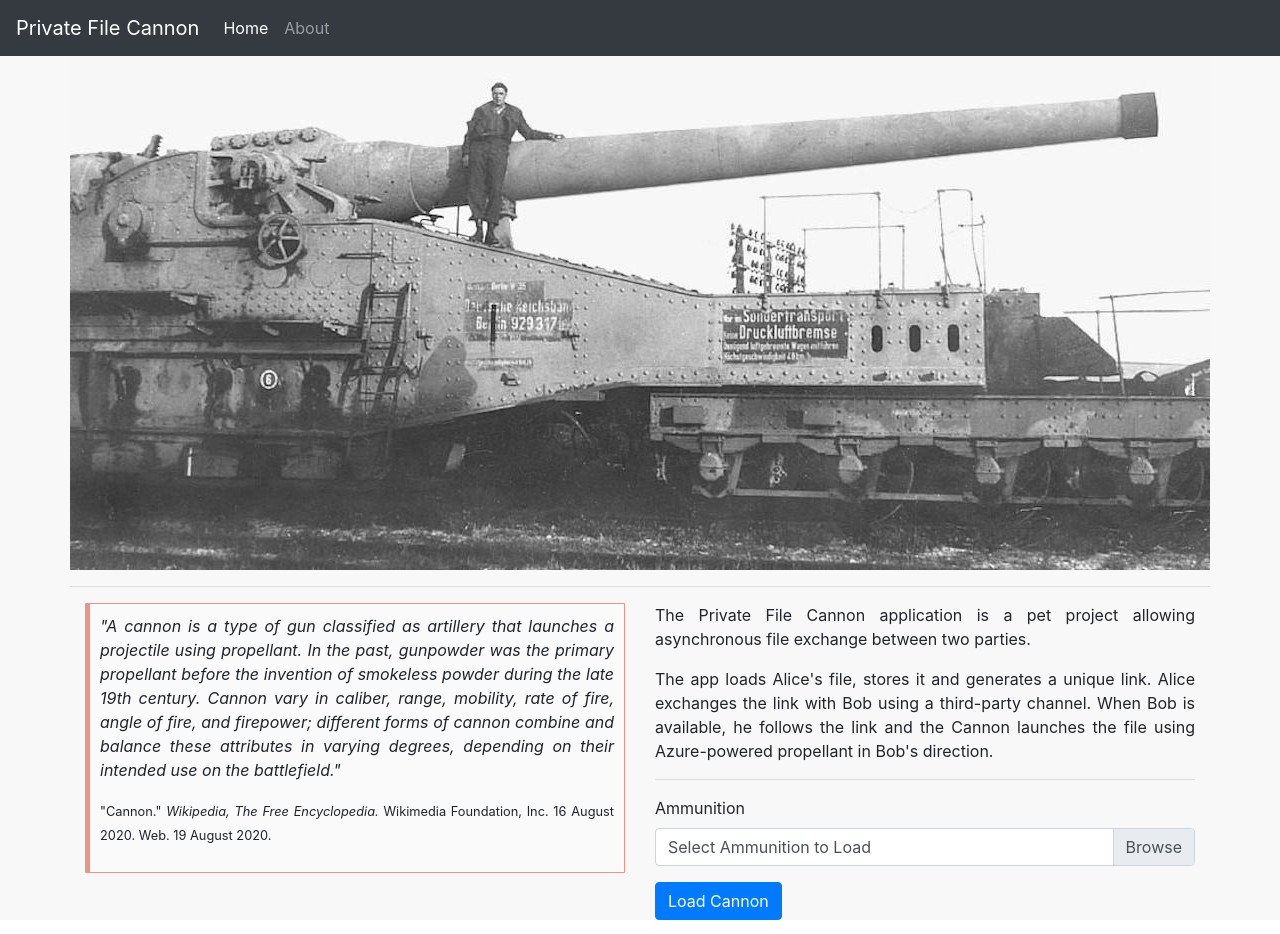
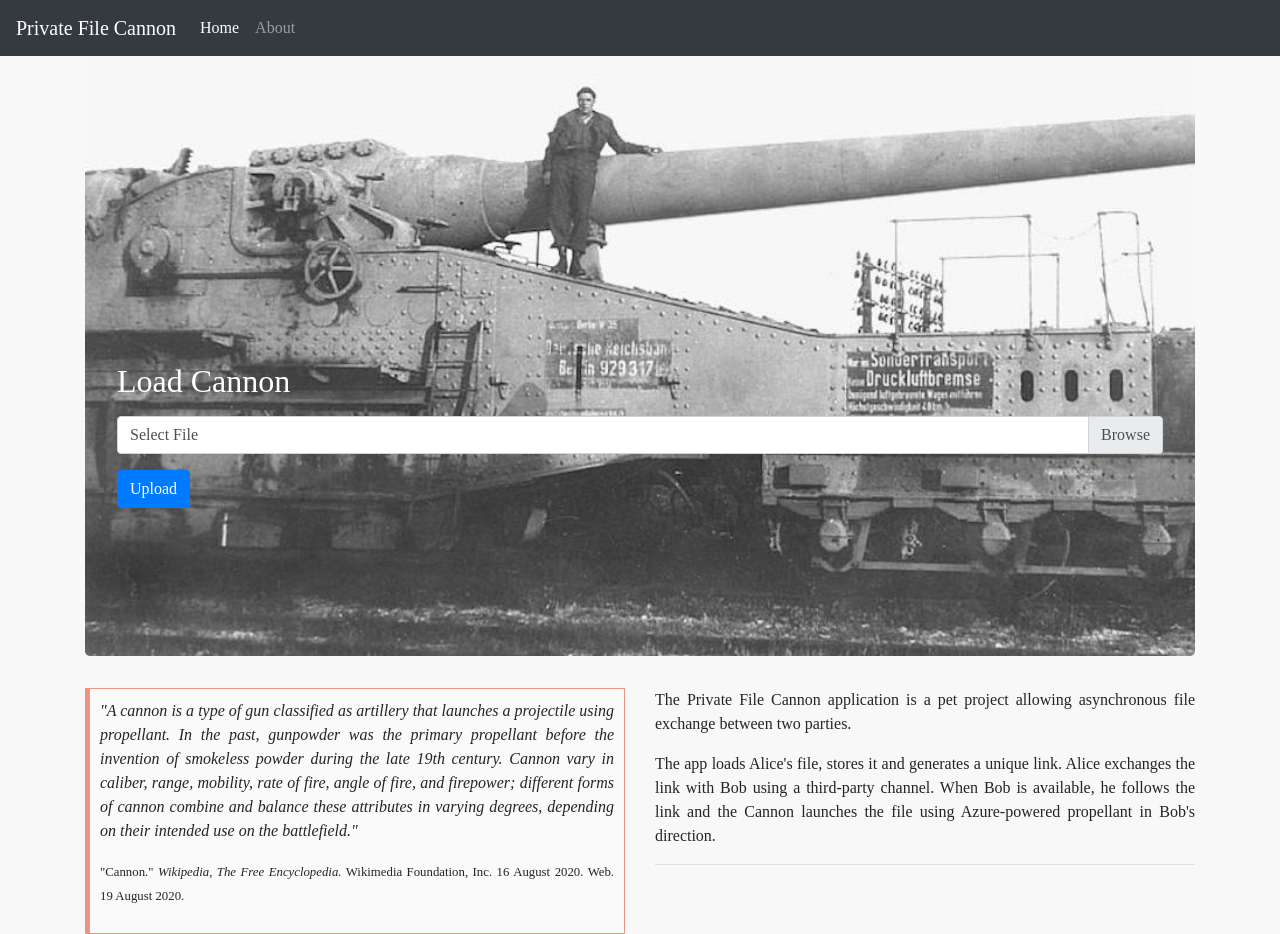
Before and after one commit to hubacekjirka/privateFileCannon, a Flask app: page / in a window 1280 px wide. Run offline with Flask 2, Linux system fonts and the light colour scheme; parts of the project's set-up code (start-up, migrations or seed data) failed here and were passed over; some libraries are stand-ins or nearby versions.

Commit message:
Refactor upload form (#12)
Change upload form to use java script for file uploads
Reposition upload form
Add header tags placeholder into the base template
Limit max request size using environmental settings

```diff
--- a/app/static/css/style.css
+++ b/app/static/css/style.css
@@ -3,6 +3,7 @@
 body {
     background-color: #F9F8F8;
     text-align: justify;
+    font-family: Futura;
 }
 
 blockquote {
--- a/app/templates/base.html
+++ b/app/templates/base.html
@@ -20,6 +20,7 @@
     <script src="{{ url_for('static', filename='js/app.js') }}"></script>
 
     <title>{% block title %}{% endblock %}</title>
+    {% block head %}{% endblock %}
   </head>
   <body>
     {% set navigation_bar = [
--- a/app/templates/upload.html
+++ b/app/templates/upload.html
@@ -1,6 +1,19 @@
 {% extends "base.html" %}
 {% block title %}Private File Cannon{% endblock %}
 {% set active_page = "home" %}
+
+{% block head %}
+<style type="text/css">
+    .jumbotron{
+        background-image: url("{{ url_for('static', filename='img/bertha.jpg') }}");
+        background-size: cover;
+        color: white;
+        padding-top: 290px;
+        height: 600px;
+    }
+</style>
+{% endblock head %}
+
 {% block main %}
 
 {% with messages = get_flashed_messages(with_categories=true) %}
@@ -23,16 +36,40 @@
     {% endif %}
 {% endwith %}
 
+
+
 <div class="container">
-    <div class="row">
+    <div class="jumbotron">
+        <div class="mb-3 mt-3">
 
-        <div class="column">
-            <img style="max-width: 100%;" src="{{ url_for('static', filename='img/bertha.jpg') }}"
-                title="Big Bertha, source: https://www.pinterest.co.uk/pin/392235448765895540/">
-            <hr>
+            <h2 class="mb-3" style="font-weight: 300">Load Cannon</h2>
+
+            <div class="form-group mb-3">
+                <div class="custom-file">
+                    <input type="file" class="custom-file-input" id="file_input" oninput="input_filename();">
+                    <label for="file_input" id="file_input_label" class="custom-file-label">Select File</label>
+                </div>
+            </div>
+
+            <button onclick="upload('{{ request.url }}')" id="upload_btn" class="btn btn-primary">Upload</button>
+
+            <button class="btn btn-primary d-none" id="loading_btn" type="button" disabled>
+                <span class="spinner-border spinner-border-sm" role="status" aria-hidden="true"></span>
+                Uploading...
+            </button>
+
+            <button class="btn btn-secondary d-none" id="cancel_btn" type="button">Cancel Upload</button>
         </div>
 
-    </div>
+        <div id="progress_wrapper" class="d-none">
+            <label id="progress_status">50% uploaded</label>
+            <div class="progress mb-3">
+                <div id="progress" class="progress-bar" role="progressbar" aria-valuenow="25" area-valuemin="0" area-valuemax="100"></div>
+            </div>
+        </div>
+
+        <div id="alert_wrapper"></div>
+      </div>
 
     <div class="row">
         <div class="col">
@@ -68,22 +105,120 @@
             </p>
             <hr>
 
-            <form action="/" method="POST" enctype="multipart/form-data">
 
-                <div class="form-group">
-                    <label>Ammunition</label>
-                    <div class="custom-file">
-                        <input oninput="filesize(this)" type="file" class="custom-file-input" name="file" id="file">
-                        <label class="custom-file-label" for="file">Select Ammunition to Load</label>
-                    </div>
-                </div>
-                <button type="submit" class="btn btn-primary">Load Cannon</button>
 
-            </form>
+
         </div>
     </div>
+</div>
 
-</div>
+<script>
+    var progress = document.getElementById("progress");
+    var progress_wrapper = document.getElementById("progress_wrapper");
+    var progress_status = document.getElementById("progress_status");
+
+    var upload_btn = document.getElementById("upload_btn");
+    var loading_btn = document.getElementById("loading_btn");
+    var cancel_btn = document.getElementById("cancel_btn");
+
+    var alert_wrapper = document.getElementById("alert_wrapper");
+
+    var input = document.getElementById("file_input");
+    var file_input_label = document.getElementById("file_input_label");
+
+    function show_alert(message, alert) {
+        alert_wrapper.innerHTML = `
+        <div class="alert alert-${alert} alert-dismissible fade show" role="alert">
+        <span>${message}<span>
+        <button type="button" class="close" data-dismiss="alert" aria-label="Close">
+            <span aria-hidden="true">&times;</span>
+        </button>
+        </div>
+        `;
+    };
+
+    function input_filename() {
+        file_input_label.innerText = input.files[0].name;
+    }
+
+    function upload(url) {
+        if (!input.value) {
+            show_alert("No file selected", "warning");
+            return;
+        }
+
+        var data = new FormData();
+        var request = new XMLHttpRequest();
+
+        request.responseType = "json";
+        alert_wrapper.innerHTML = "";
+        input.disabled = true;
+        upload_btn.classList.add("d-none");
+        loading_btn.classList.remove("d-none");
+        cancel_btn.classList.remove("d-none");
+        progress_wrapper.classList.remove("d-none");
+
+        var file = input.files[0];
+        var filename = file.name;
+        var filesize = file.size;
+        document.cookie = `filesize=${filesize}`;
+        data.append("file", file);
+
+        request.upload.addEventListener("progress", function(e) {
+            var loaded = e.loaded;
+            var total = e.total;
+
+            var percentage_complete = (loaded / total) * 100;
+            progress.setAttribute("style", `width: ${Math.floor(percentage_complete)}%`);
+            progress_status.innerText = `${Math.floor(percentage_complete)}% uploaded`;
+        })
+
+        request.upload.addEventListener("abort", function(e) {
+            reset();
+            show_alert("Upload cancelled", "primary");
+        })
+
+
+        request.addEventListener("load", function(e) {
+            if (request.status == 200) {
+                show_alert(`Download link: ${request.response.get_link} <br> Remove link: ${request.response.remove_link}`, "success");
+            }
+            else if (request.status == 413) {
+                show_alert(`${request.response.message}`, "danger");
+            }
+            else {
+                show_alert(`Error uploading file`, "danger")
+            }
+            reset();
+        })
+
+        request.addEventListener("error", function(e) {
+            reset();
+            show_alert("Error uploading file", "danger");
+        })
+
+        request.open("post", url);
+        request.send(data);
+
+        cancel_btn.addEventListener("click", function() {
+            request.abort();
+        })
+
+
+    }
+
+    function reset() {
+        input.value = null;
+        input.disabled = false;
+        cancel_btn.classList.add("d-none");
+        loading_btn.classList.add("d-none");
+        upload_btn.classList.remove("d-none");
+        progress_wrapper.classList.add("d-none");
+        progress.setAttribute("style", "width: 0%");
+        file_input_label.innerText = "Select File";
+    }
+
+</script>
 
 {% endblock %} {% block script %}
 <script>
--- a/app/views.py
+++ b/app/views.py
@@ -1,13 +1,16 @@
 from app import app
-from flask import render_template, request, redirect, send_from_directory, abort, flash
+from flask import render_template, request, redirect, send_from_directory, abort, flash, jsonify, make_response
 from werkzeug.utils import secure_filename
 import os
 
-def allowed_image_filesize(file_size):
-    if int(file_size) <= app.config["MAX_FILE_SIZE"]:
-        return True
-
-    return False
+# Catch 413 error raised when the uploaded file exceeds limit defined in the
+# environment variable
+@app.errorhandler(413)
+def file_size_exceeded(e):
+    res = make_response(jsonify({
+                "message": f"The file has exceeded maximum allowed size",
+                }), 413)
+    return res
 
 @app.route("/", methods=["GET", "POST"])
 def home():
@@ -17,20 +20,18 @@ def home():
         # Check if there's any file coming through the form
         if not request.files["file"].filename == "":
 
-            # Check file size against app settings, abort storing the file if the max size is exceeded
-            if not allowed_image_filesize(request.cookies.get("fileSize")):
-                flash(f"File exceeded maximum size of {app.config['MAX_FILE_SIZE'] / 1024 / 1024:.0f} MB", "error")
-                return redirect(request.url)
-
             file = request.files["file"]
             file_name = secure_filename(file.filename)
+            file.save(os.path.join(app.config["FILE_STORAGE_PATH"], file_name))
 
-            file.save(os.path.join(app.config["FILE_STORAGE_PATH"], file_name))
-            flash(f"File uploaded. Link to the file: {request.url_root + 'get_file/' + file_name}" , "info")
-            flash(f"To delete the file: {request.url_root + 'remove_file/' + file_name}" , "info")
-            return redirect(request.url_root)
+            res = make_response(jsonify({
+                "message": f"{file_name} uploaded",
+                "get_link": f"{request.url_root + 'get_file/' + file_name}",
+                "remove_link": f"{request.url_root + 'remove_file/' + file_name}"
+                }), 200)
+            return res
 
-        # No file submitted by user
+        # No file submitted by user - shouldn't happen, safety net on backend
         else:
             flash(f"No ammunition provided, sorry ...", "error")
             return redirect(request.url)
--- a/config.py
+++ b/config.py
@@ -6,7 +6,7 @@ class Config:
     SECRET_KEY = os.environ.get('SECRET_KEY')
     UPLOAD_PASSWORD = os.environ.get('UPLOAD_PASSWORD')
     FILE_STORAGE_PATH = os.path.join(current_dir, "app", "fileStorage")
-    MAX_FILE_SIZE = int(os.environ.get('MAX_FILESIZE_MB')) * 1024 * 1024
+    MAX_CONTENT_LENGTH = int(os.environ.get('MAX_FILESIZE_MB')) * 1024 * 1024
 
 class ProdConfig(Config):
     FLASK_ENV = 'production'
```
